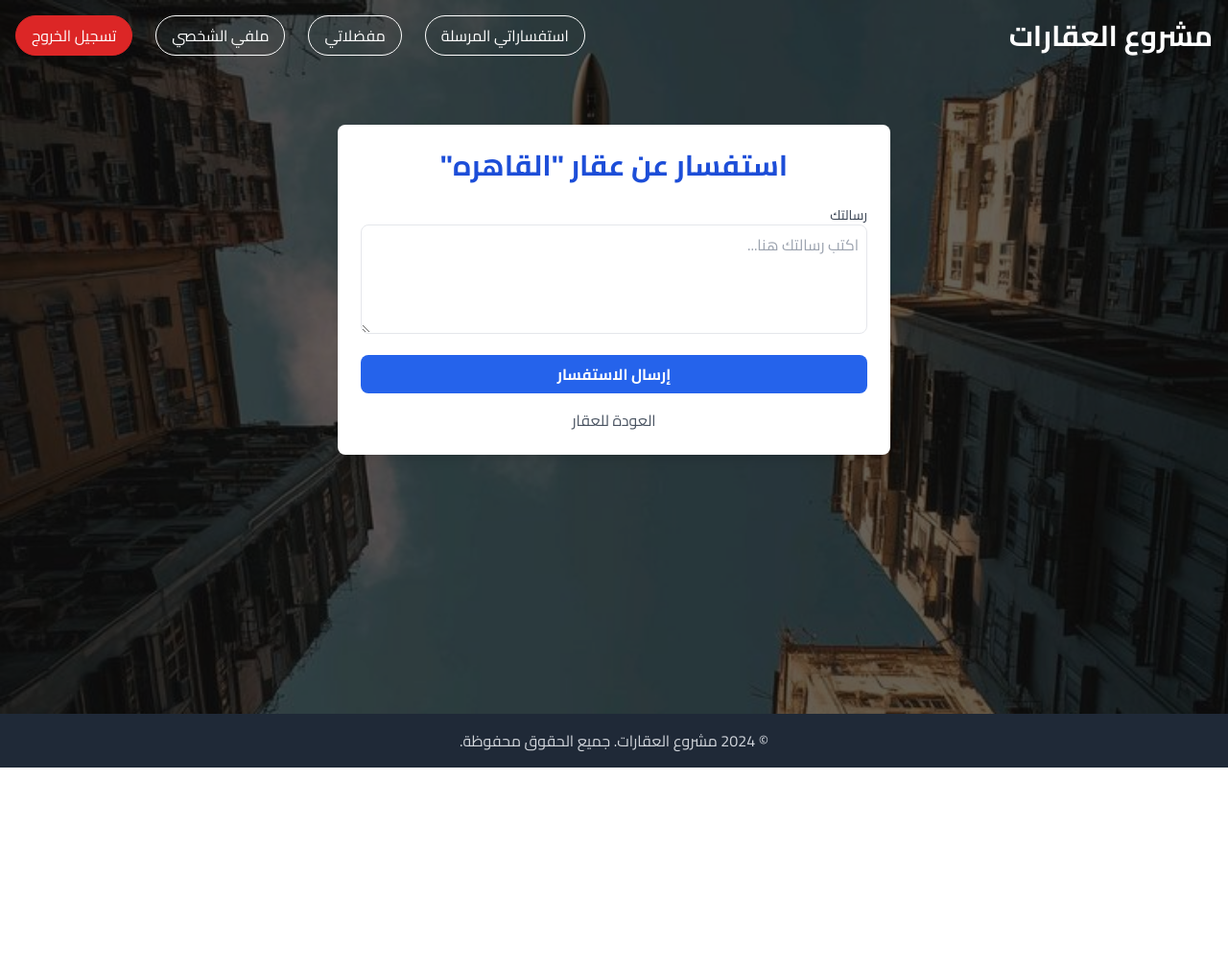
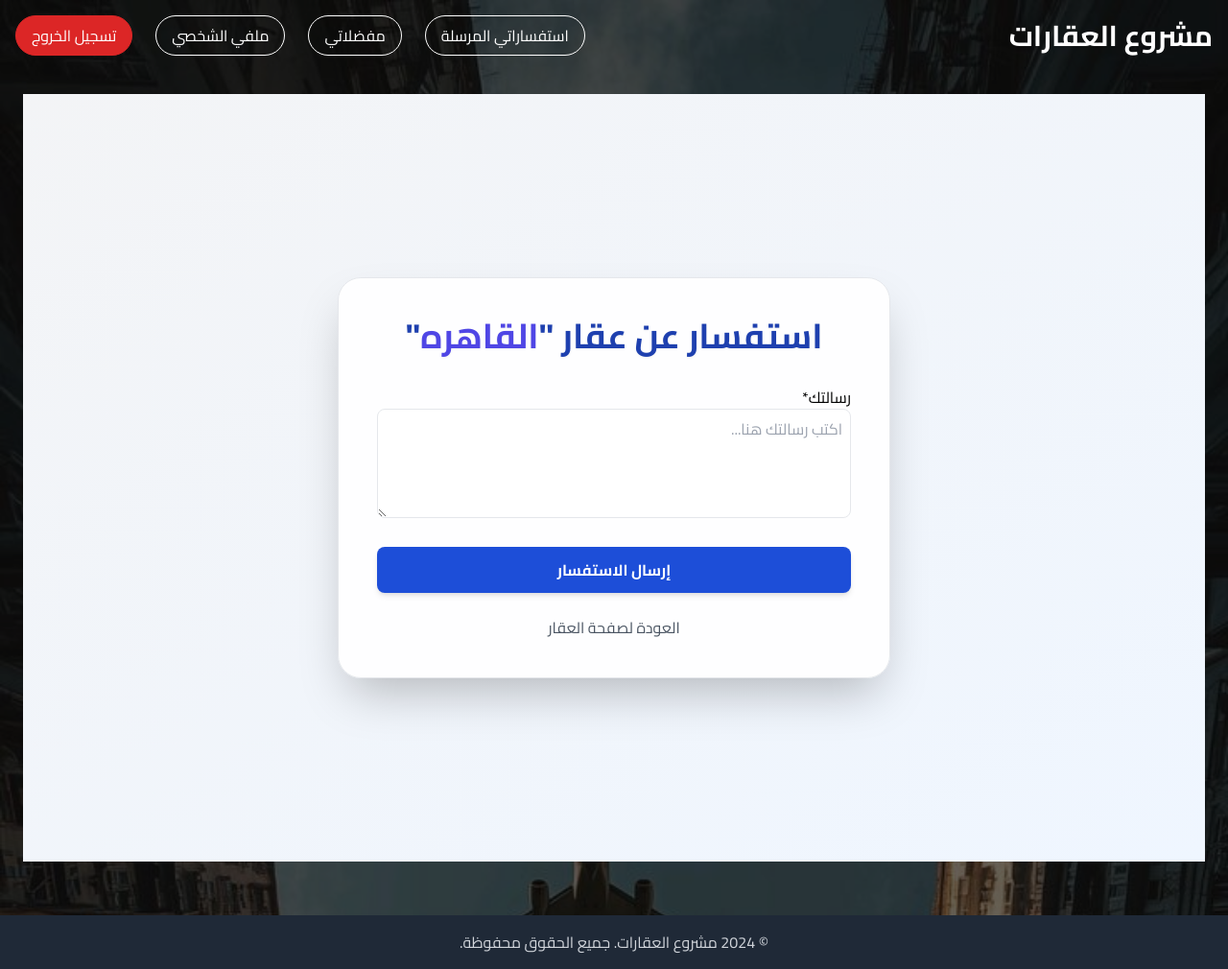
Before and after one commit to ahmedsm504/realestate_project, a Django app: page /inquiries/submit/6/ in a window 1280 px wide. Shown: the whole page at 96% size. Before the commit the page ends 800 px from the top, so only its background shows below. Run offline with Django 5.2, Linux system fonts and the light colour scheme; a user stored in the database is signed in; data comes from the database, SQL or seed files in the repository; both versions use the stored data as it was after the commit; some libraries are stand-ins or nearby versions.

```diff
--- a/inquiries/templates/inquiries/inquiry_form.html
+++ b/inquiries/templates/inquiries/inquiry_form.html
@@ -1,35 +1,33 @@
 {# inquiries/templates/inquiries/inquiry_form.html #}
 {% extends 'base.html' %}
 {% load static %}
+{% load crispy_forms_tags %}
 
 {% block title %}استفسار عن {{ property.title }}{% endblock %}
 
 {% block content %}
-<div class="max-w-xl mx-auto p-6 bg-white rounded-lg shadow-lg my-8">
-    <h1 class="text-3xl font-bold text-center text-blue-700 mb-6">
-        استفسار عن عقار "{{ property.title }}"
+<div class="min-h-screen flex items-center justify-center bg-gradient-to-br from-gray-100 to-blue-50 py-12 px-4 sm:px-6 lg:px-8">
+    <div class="max-w-xl mx-auto w-full p-10 bg-white/90 rounded-3xl shadow-2xl border border-gray-200 backdrop-blur-sm">
+        <h1 class="text-4xl font-extrabold text-center text-blue-800 mb-8 drop-shadow-sm">
+            استفسار عن عقار "<span class="text-indigo-600">{{ property.title }}</span>"
         </h1>
-    <form method="post" class="space-y-4">
+
+        <form method="post" class="space-y-6">
             {% csrf_token %}
-        {% for field in form %}
-            <div>
-                <label for="{{ field.id_for_label }}" class="block text-sm font-medium text-gray-700">
-                    {{ field.label }}
-                </label>
-                {{ field }}
-                {% for error in field.errors %}
-                    <p class="text-red-500 text-xs mt-1">{{ error }}</p>
-                {% endfor %}
-            </div>
-        {% endfor %}
-        <button type="submit" class="w-full bg-blue-600 text-white font-bold py-2 px-6 rounded-lg hover:bg-blue-700 transition duration-300">
+
+            {{ form|crispy }}
+
+            <button type="submit" class="w-full bg-blue-700 text-white font-bold py-3 px-6 rounded-lg hover:bg-blue-800 transition duration-300 shadow-md transform hover:scale-105">
                 إرسال الاستفسار
             </button>
         </form>
-    <div class="text-center mt-4">
-        <a href="{% url 'properties:property_detail' pk=property.pk %}" class="text-gray-600 hover:text-gray-900 transition duration-300">
-            العودة للعقار
+
+        <div class="text-center mt-6">
+            {# <--- **التغيير هنا!** استخدم property.slug بدلاً من property.pk #}
+            <a href="{% url 'properties:property_detail' slug=property.slug %}" class="text-gray-600 hover:text-blue-700 font-medium transition duration-300 underline-offset-4 hover:underline">
+                العودة لصفحة العقار
             </a>
         </div>
     </div>
+</div>
 {% endblock %}
```
Also changed, not shown: db.sqlite3. Lines whose indentation alone changed are shown as unchanged.
